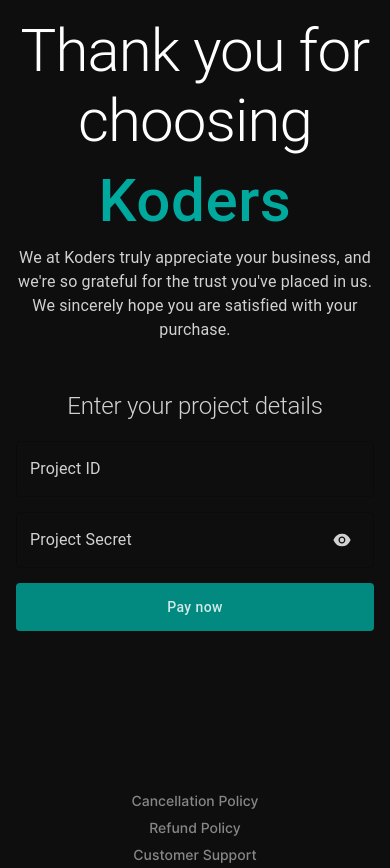
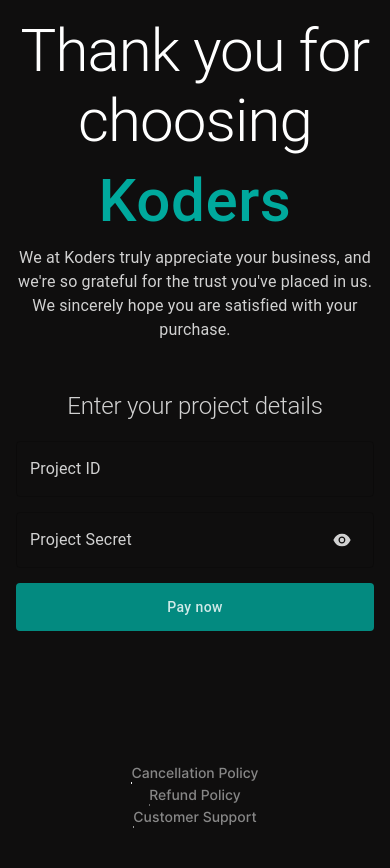
Before and after one commit to andreas12062410/payment-frontend, a React (Create React App) app: page / in a window 390 px wide. After the commit the page ends 844 px from the top, so only its background shows below. Built offline with nearby package versions, Linux system fonts and the light colour scheme.

Commit message:
fix responsiveness issues in all iphone device, add footer hover trnslate line animation, test close milestone functionality, chnage style of close milestone text

```diff
--- a/src/App.scss
+++ b/src/App.scss
@@ -16,29 +16,26 @@
   background: #0f0e0e;
 }
 
-
 .app {
   background: linear-gradient(#040e27, rgba(4, 14, 39, 0.3));
   padding: 2rem;
 }
-.payment-container{
+.payment-container {
   height: 100vh !important;
+  display: flex !important;
+  flex-direction: column;
+  justify-content: space-between;
   padding: 1rem !important;
 }
 
-/* .MuiInputBase-root.Mui-disabled {
-  background: rgba(0, 0, 0, 0.3) !important;
-} */
 .MuiSvgIcon-root,
 .MuiFormLabel-root,
 .MuiInputBase-root {
   fill: rgba(255, 255, 2555, 0.81) !important;
   color: rgba(255, 255, 2555, 0.81) !important;
-  .Mui-disabled{
-
+  .Mui-disabled {
     -webkit-text-fill-color: #ffffff !important;
   }
-
 }
 .MuiInputBase-input.Mui-disabled {
   color: rgba(255, 255, 255, 0.81) !important;
@@ -65,18 +62,14 @@
     padding: 0px !important;
   }
 }
-// .MuiButtonBase-root.MuiIconButton-root > button {
-//   padding: 0px !important;
-// }
+
 .MuiPaper-root.MuiPopover-paper {
   background: #151823 !important;
   ul > li:hover {
     background: rgba(0, 0, 0, 0.5) !important;
   }
 }
-// .MuiPaper-root.MuiPopover-paper > ul > li:hover {
-//   background: rgba(0, 0, 0, 0.5) !important;
-// }
+
 .MuiMenuItem-root.Mui-selected {
   background: rgb(29, 44, 72) !important;
 }
@@ -85,11 +78,6 @@
   color: rgba(255, 255, 255, 0.81) !important;
   max-height: calc(36px * 3) !important;
 }
-/* dd */
-.full-height {
-  height: 95%;
-
-}
 
 /* loader text dot CSS */
 .loader-text {
@@ -97,50 +85,57 @@
   display: flex;
   justify-content: center;
   align-items: baseline;
-  p{
+  p {
     font-weight: 300;
     margin-right: 10px;
   }
-  span{
+  span {
     width: 8px;
     height: 8px;
     background: #ffffff;
     margin: 0px 4px;
     border-radius: 4px;
 
-
-
-    animation: loading 1s ease  infinite;
+    animation: loading 1s ease infinite;
     @for $i from 1 through 3 {
-      &:nth-child(#{$i+1}) {
-        animation-delay: #{$i*.1}s;
+      &:nth-child(#{$i + 1}) {
+        animation-delay: #{$i * 0.1}s;
       }
     }
     @keyframes loading {
-      0%, 100% {
+      0%,
+      100% {
         transform: translateY(0);
       }
       50% {
         transform: translateY(10px);
       }
     }
-
   }
 }
 
-
-
-.payment-description{
-  @media screen and (max-width:768px) {
+// responsiveness css
+.payment-description {
+  @media screen and (max-width: 768px) {
     width: 100% !important;
   }
 }
-.footer-wrapper{
-
-  @media screen and (max-width:768px) {
-flex-direction: column !important;
-align-items: center !important;
-
-
+.footer-wrapper {
+  @media screen and (max-width: 768px) {
+    flex-direction: column !important;
+    align-items: center !important;
   }
 }
+
+.footer-link {
+  overflow-x: hidden;
+  &:hover > .footer-fill {
+    transform: translateX(0);
+  }
+  .footer-fill {
+    height: 2px;
+    background: #ffffff;
+    transition: transform 0.2s ease-in-out;
+    transform: translateX(-100%);
+  }
+}
--- a/src/App.tsx
+++ b/src/App.tsx
@@ -12,13 +12,15 @@
 function App() {
   return (
     <Container className="payment-container">
-      <div className="full-height">
+      <div>
         <Heading />
         <Description />
         <Spacer height={50} />
         <ProjectDetailForm />
       </div>
-      <Footer />
+      <div style={{ marginTop: "auto" }}>
+        <Footer />
+      </div>
       <ToastContainer limit={3} />
     </Container>
   );
--- a/src/component/footer/Footer.tsx
+++ b/src/component/footer/Footer.tsx
@@ -12,12 +12,13 @@
           direction="row"
         >
           {kFooterLink.map(({ title, link }, i) => (
+            <div className="footer-link">
               <Link
                 margin="5px 0"
                 href={link}
                 fontWeight="400"
                 fontSize="14px"
-              underline="hover"
+                underline="none"
                 color="rgba(255,255,255,0.5)"
                 sx={{
                   ":hover": {
@@ -28,6 +29,8 @@
               >
                 {title}
               </Link>
+              <div className="footer-fill" />
+            </div>
           ))}
         </Stack>
       </Grid>
--- a/src/component/form/Form.tsx
+++ b/src/component/form/Form.tsx
@@ -220,8 +220,11 @@
                   disabled={status !== "open"}
                   key={mileStoneId}
                   value={mileStoneId}
+                  style={{ fontStyle: status !== "open" ? "italic" : "unset" }}
                 >
                   {title}
+                  {"\t"}
+                  {status !== "open" ? "(Completed)" : ""}
                 </MenuItem>
               ))}
             </TextField>
```
Lines whose indentation alone changed are shown as unchanged.
